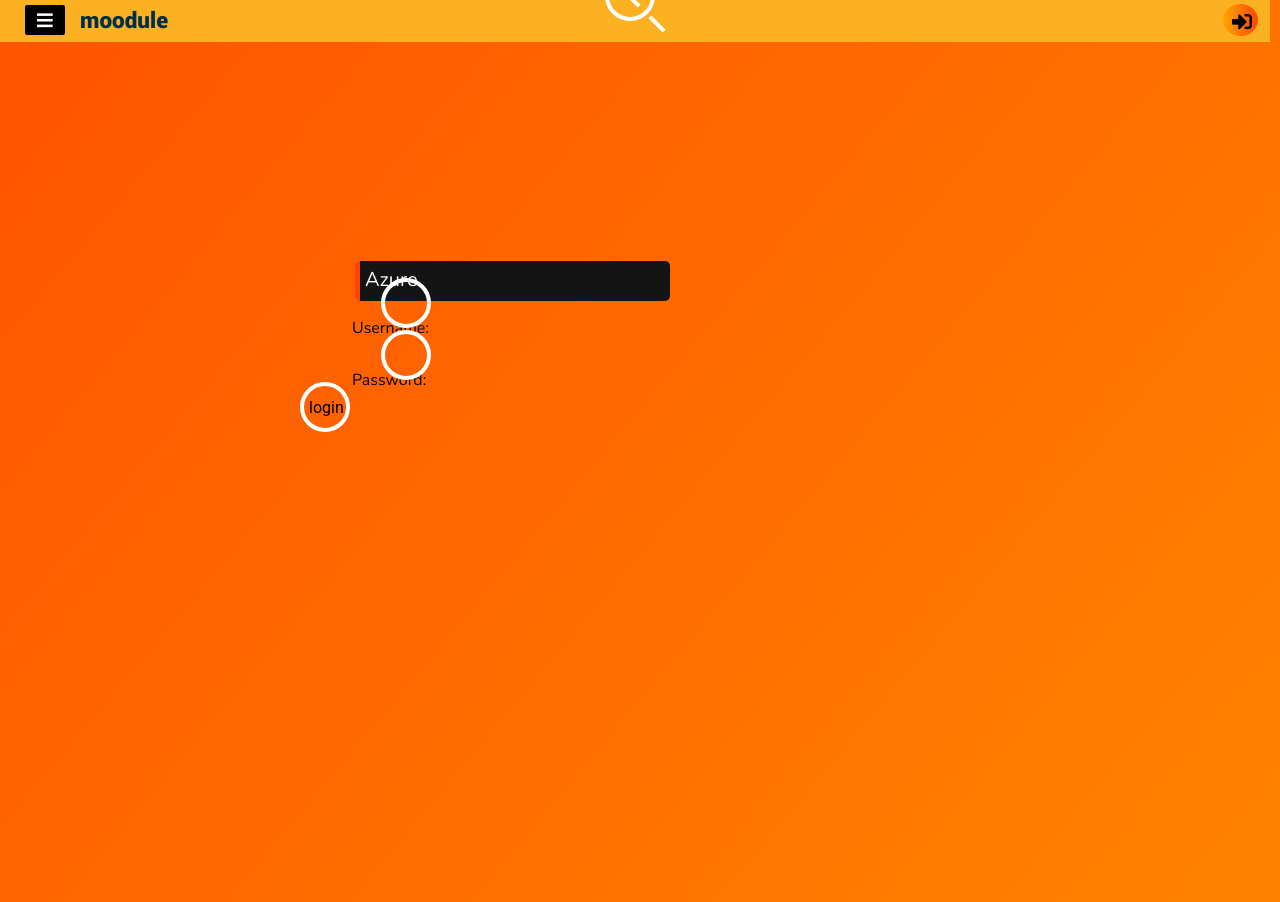
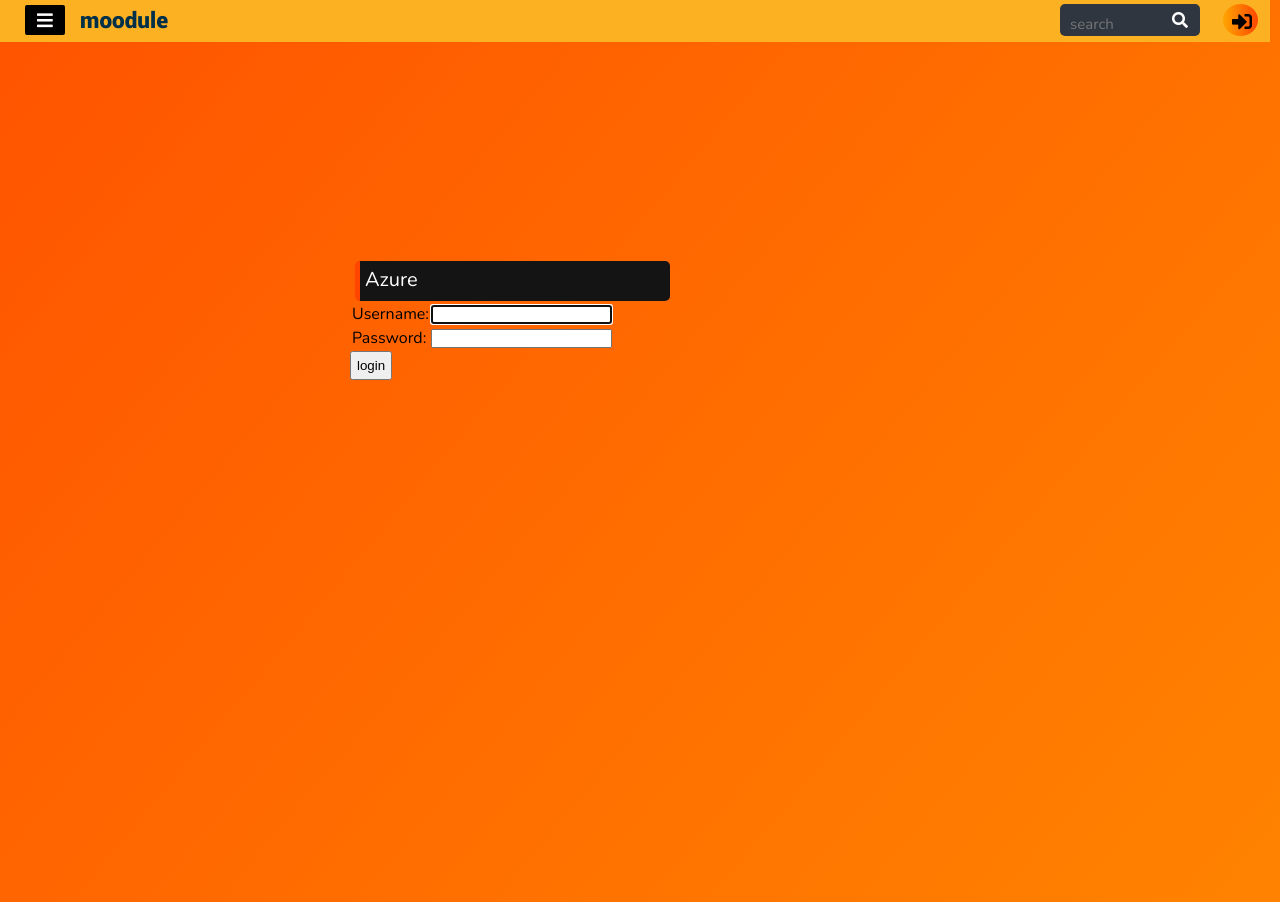
Before and after one commit to TomAllison067/moodule-pages, a Django app: page /accounts/login/?next=/office/landing/ in a window 1280 px wide. Run offline with Django 3.2, Linux system fonts and the light colour scheme; some libraries are stand-ins or nearby versions.

Commit message:
Removing buggy search box till it's fixed and using original.

```diff
--- a/modulesApplication/static/modulesApplication/css/main.css
+++ b/modulesApplication/static/modulesApplication/css/main.css
@@ -614,7 +614,7 @@ html, body {
     transition: 0.25s;
 }
 
-/*.search-box {
+.search-box {
     position: absolute;
     top: 20px;
     right: 0;
@@ -655,151 +655,6 @@ html, body {
     transition: 0.25s;
     line-height: 15px;
     width: 100px;
-}*/
-
-body {
-  background-color: #ff9800;
-  color: #fff;
-  margin: 0;
-}
-
-#content {
-  position: absolute;
-  height: 50px;
-  width: 300px;
-  margin-left: 170px;
-  top: 50%;
-  left: 50%;
-  transform: translate(-50%, -50%);
-}
-
-#content.on {
-  -webkit-animation-name: in-out;
-  animation-name: in-out;
-  -webkit-animation-duration: 0.7s;
-  animation-duration: 0.7s;
-  -webkit-animation-timing-function: linear;
-  animation-timing-function: linear;
-  -webkit-animation-iteration-count: 1;
-  animation-iteration-count: 1;
-}
-
-input {
-  box-sizing: border-box;
-  width: 50px;
-  height: 50px;
-  border: 4px solid #ffffff;
-  border-radius: 50%;
-  background: none;
-  color: #fff;
-  font-size: 16px;
-  font-weight: 400;
-  font-family: Roboto;
-  outline: 0;
-  -webkit-transition: width 0.4s ease-in-out, border-radius 0.8s ease-in-out,
-    padding 0.2s;
-  transition: width 0.4s ease-in-out, border-radius 0.8s ease-in-out,
-    padding 0.2s;
-  -webkit-transition-delay: 0.4s;
-  transition-delay: 0.4s;
-  -webkit-transform: translate(-100%, -50%);
-  -ms-transform: translate(-100%, -50%);
-  transform: translate(-100%, -50%);
-}
-
-.search {
-  background: none;
-  position: absolute;
-  top: 0px;
-  left: 0;
-  height: 50px;
-  width: 50px;
-  padding: 0;
-  border-radius: 100%;
-  outline: 0;
-  border: 0;
-  color: inherit;
-  cursor: pointer;
-  -webkit-transition: 0.2s ease-in-out;
-  transition: 0.2s ease-in-out;
-  -webkit-transform: translate(-100%, -50%);
-  -ms-transform: translate(-100%, -50%);
-  transform: translate(-100%, -50%);
-}
-
-.search:before {
-  content: "";
-  position: absolute;
-  width: 20px;
-  height: 4px;
-  background-color: #fff;
-  -webkit-transform: rotate(45deg);
-  -ms-transform: rotate(45deg);
-  transform: rotate(45deg);
-  margin-top: 26px;
-  margin-left: 17px;
-  -webkit-transition: 0.2s ease-in-out;
-  transition: 0.2s ease-in-out;
-}
-
-.close {
-  -webkit-transition: 0.4s ease-in-out;
-  transition: 0.4s ease-in-out;
-  -webkit-transition-delay: 0.4s;
-  transition-delay: 0.4s;
-}
-
-.close:before {
-  content: "";
-  position: absolute;
-  width: 27px;
-  height: 4px;
-  margin-top: -1px;
-  margin-left: -13px;
-  background-color: #fff;
-  -webkit-transform: rotate(45deg);
-  -ms-transform: rotate(45deg);
-  transform: rotate(45deg);
-  -webkit-transition: 0.2s ease-in-out;
-  transition: 0.2s ease-in-out;
-}
-
-.close:after {
-  content: "";
-  position: absolute;
-  width: 27px;
-  height: 4px;
-  background-color: #fff;
-  margin-top: -1px;
-  margin-left: -13px;
-  cursor: pointer;
-  -webkit-transform: rotate(-45deg);
-  -ms-transform: rotate(-45deg);
-  transform: rotate(-45deg);
-}
-
-.square {
-  box-sizing: border-box;
-  padding: 0 40px 0 10px;
-  width: 300px;
-  height: 50px;
-  border: 4px solid #ffffff;
-  border-radius: 0;
-  background: none;
-  color: #fff;
-  font-family: Roboto;
-  font-size: 16px;
-  font-weight: 400;
-  outline: 0;
-  -webkit-transition: width 0.4s ease-in-out, border-radius 0.4s ease-in-out,
-    padding 0.2s;
-  transition: width 0.4s ease-in-out, border-radius 0.4s ease-in-out,
-    padding 0.2s;
-  -webkit-transition-delay: 0.4s, 0s, 0.4s;
-  transition-delay: 0.4s, 0s, 0.4s;
-  -webkit-transform: translate(-100%, -50%);
-  -ms-transform: translate(-100%, -50%);
-  transform: translate(-100%, -50%);
 }
 
 
--- a/modulesApplication/templates/modulesApplication/base.html
+++ b/modulesApplication/templates/modulesApplication/base.html
@@ -45,21 +45,13 @@
 
         <a href="{% url 'modulesApplication:index' %}"><label class="title"> moodule</label></a>
 
-<!--        <div class="search-box">
+       <div class="search-box">
             <label for="search-box" style="display: none;">Search</label>
             <input class="search-txt" type="text" id="search-box" placeholder="search">
             <a class="search-btn" href="#">
                 <i class="fas fa-search"></i>
             </a>
-        </div>-->
-
-		<form id="content">
-			<input type="text" name="input" class="input" id="search-input">
-			<button type="reset" class="search" id="search-btn"></button>
-			<a class="search" href="#">
-				<i class="fas fa-search"></i>
-			</a>
-		</form>
+        </div>
 
         {% if user.is_authenticated %}
             <div class="avatar-box">
```
